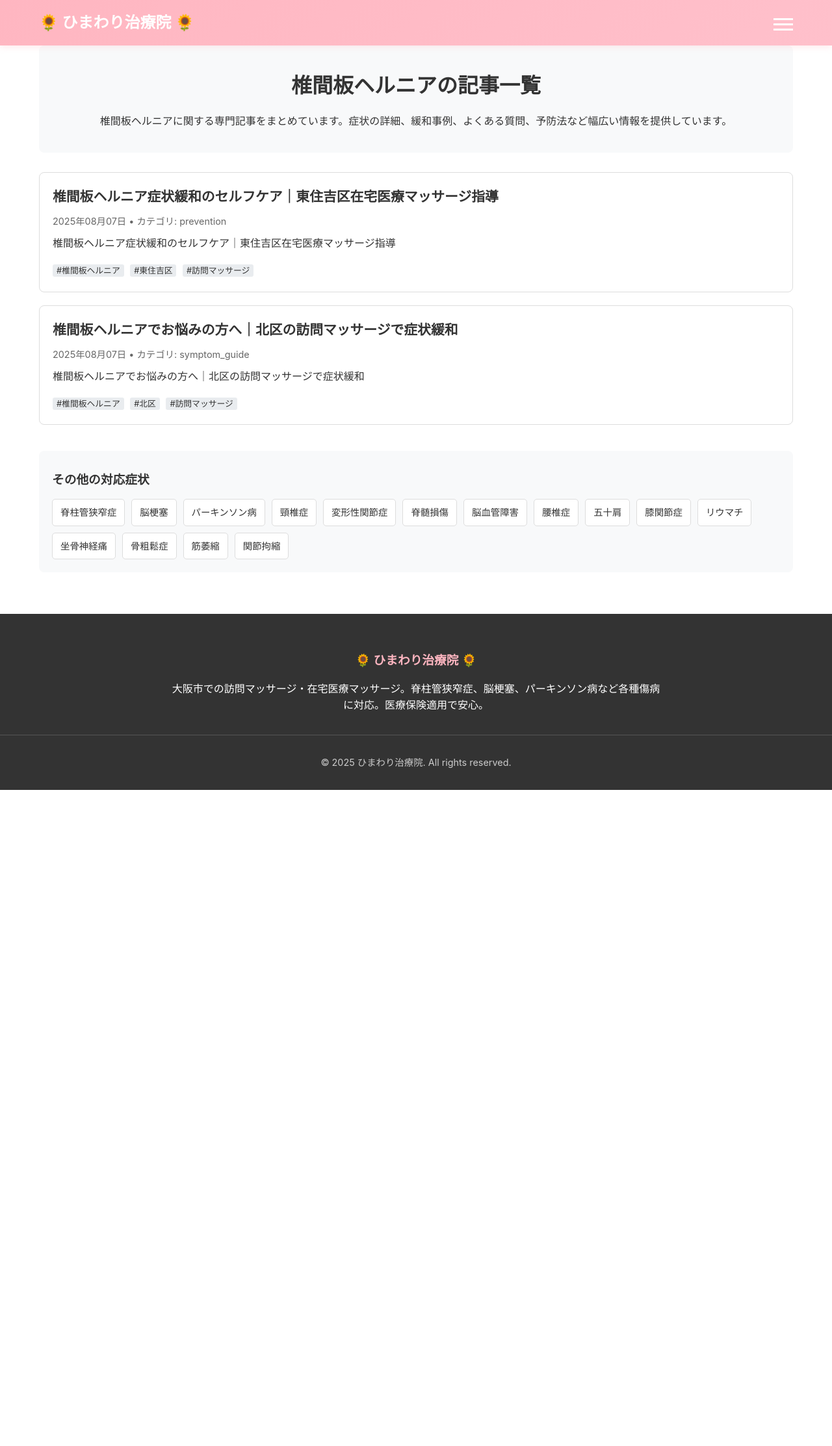
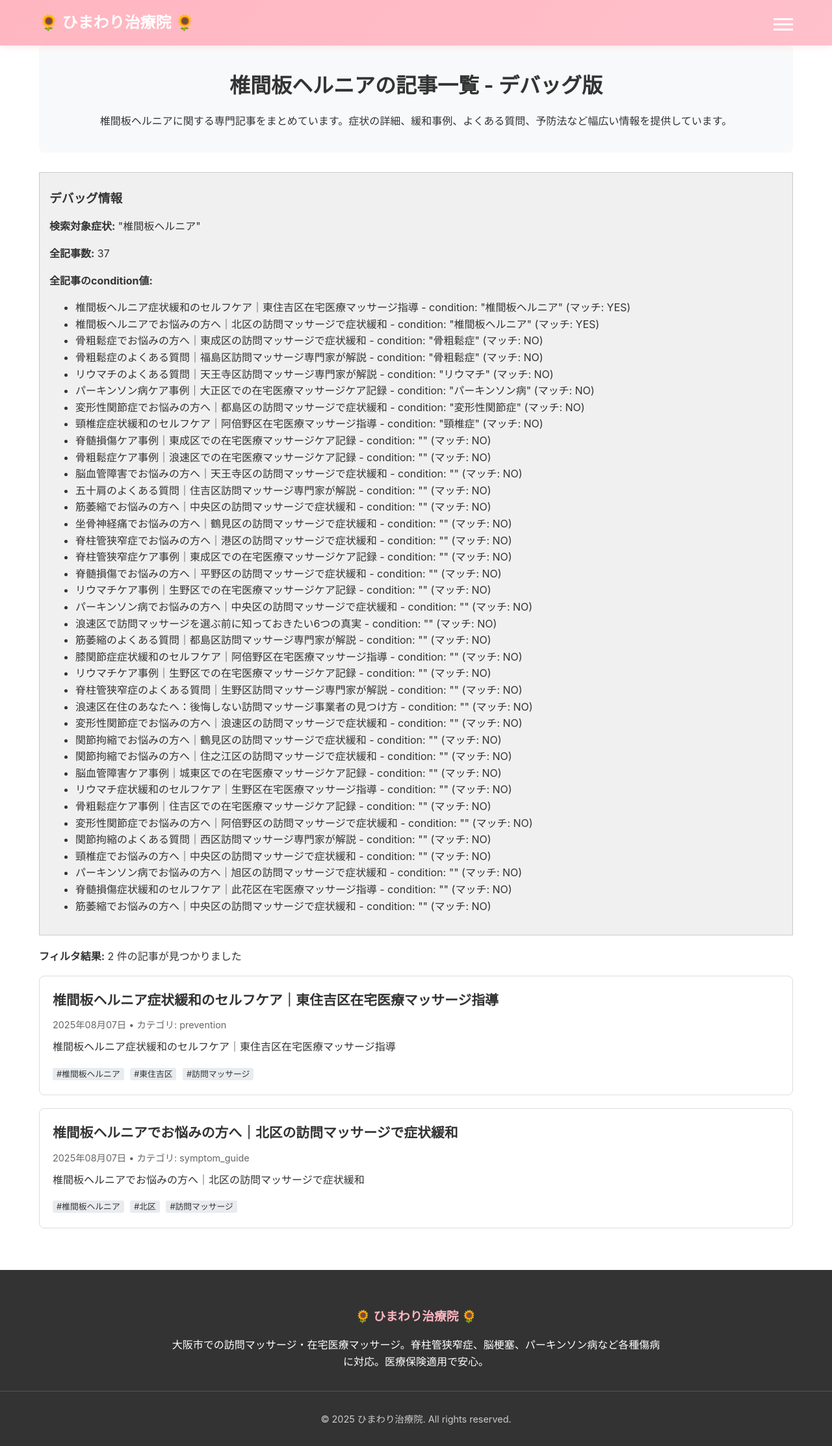
Before and after one commit to satoshi-kemmotsu/blog, a Jekyll site: the page built from symptoms/椎間板ヘルニア/index.html, in a window 1280 px wide. Shown: the whole page at 65% size. Built offline with Jekyll 4.4.1, drawn with Linux system fonts in a browser that asks for light colours; before the commit the page ends 1216 px from its top, so only the background shows below that.

Commit message:
デバッグ: 症状別ページの記事フィルタリング問題も調査
椎間板ヘルニアページにもデバッグ情報を追加

- symptom-archive-debug.html: 症状別デバッグレイアウト追加
- 椎間板ヘルニア/index.html: デバッグレイアウト適用

🤖 Generated with [Claude Code](https://claude.ai/code)

Co-Authored-By: Claude <noreply@anthropic.com>

```diff
--- /dev/null
+++ b/_layouts/symptom-archive-debug.html
@@ -0,0 +1,118 @@
+---
+layout: default
+---
+
+<div class="archive-header">
+  <h1>{{ page.symptom }}の記事一覧 - デバッグ版</h1>
+  <p>{{ page.symptom }}に関する専門記事をまとめています。症状の詳細、緩和事例、よくある質問、予防法など幅広い情報を提供しています。</p>
+</div>
+
+<!-- デバッグ情報 -->
+<div style="background: #f0f0f0; padding: 15px; margin: 20px 0; border: 1px solid #ccc;">
+  <h3>デバッグ情報</h3>
+  <p><strong>検索対象症状:</strong> "{{ page.symptom }}"</p>
+  <p><strong>全記事数:</strong> {{ site.posts | size }}</p>
+
+  <h4>全記事のcondition値:</h4>
+  <ul>
+  {% for post in site.posts %}
+    <li>{{ post.title }} - condition: "{{ post.condition }}" (マッチ: {% if post.condition == page.symptom %}YES{% else %}NO{% endif %})</li>
+  {% endfor %}
+  </ul>
+</div>
+
+<div class="archive-content">
+  {% assign symptom_posts = site.posts | where: "condition", page.symptom %}
+
+  <p><strong>フィルタ結果:</strong> {{ symptom_posts | size }} 件の記事が見つかりました</p>
+
+  {% if symptom_posts.size > 0 %}
+    <div class="posts-grid">
+      {% for post in symptom_posts %}
+        <article class="post-card">
+          <h2><a href="{{ post.url | relative_url }}">{{ post.title }}</a></h2>
+          <div class="post-meta">
+            <time datetime="{{ post.date | date_to_xmlschema }}">{{ post.date | date: "%Y年%m月%d日" }}</time>
+            {% if post.categories %}
+              • カテゴリ: {{ post.categories | join: ", " }}
+            {% endif %}
+          </div>
+          <div class="post-excerpt">
+            {{ post.description | default: post.excerpt | strip_html | truncate: 120 }}
+          </div>
+          <div class="post-tags">
+            {% for tag in post.tags %}
+              <span class="tag">#{{ tag }}</span>
+            {% endfor %}
+          </div>
+        </article>
+      {% endfor %}
+    </div>
+  {% else %}
+    <p>現在、{{ page.symptom }}に関する記事はありません。</p>
+  {% endif %}
+</div>
+
+<style>
+.archive-header {
+  text-align: center;
+  margin-bottom: 30px;
+  padding: 20px;
+  background: #f8f9fa;
+  border-radius: 8px;
+}
+
+.posts-grid {
+  display: grid;
+  gap: 20px;
+  margin-bottom: 40px;
+}
+
+.post-card {
+  border: 1px solid #ddd;
+  border-radius: 8px;
+  padding: 20px;
+  transition: box-shadow 0.3s ease;
+}
+
+.post-card:hover {
+  box-shadow: 0 4px 8px rgba(0,0,0,0.1);
+}
+
+.post-card h2 {
+  margin: 0 0 10px 0;
+  font-size: 1.3em;
+}
+
+.post-card h2 a {
+  text-decoration: none;
+  color: #333;
+}
+
+.post-card h2 a:hover {
+  color: #007cba;
+}
+
+.post-meta {
+  color: #666;
+  font-size: 0.9em;
+  margin-bottom: 10px;
+}
+
+.post-excerpt {
+  margin-bottom: 15px;
+  line-height: 1.6;
+}
+
+.post-tags {
+  margin-top: 10px;
+}
+
+.tag {
+  background: #e9ecef;
+  padding: 2px 6px;
+  border-radius: 3px;
+  font-size: 0.8em;
+  margin-right: 5px;
+}
+</style>
--- a/symptoms/椎間板ヘルニア/index.html
+++ b/symptoms/椎間板ヘルニア/index.html
@@ -1,5 +1,5 @@
 ---
-layout: symptom-archive
+layout: symptom-archive-debug
 title: "椎間板ヘルニアの記事一覧 | ひまわり治療院"
 description: "椎間板ヘルニアに関する訪問マッサージの専門記事一覧。症状の詳細、緩和事例、よくある質問、予防法など幅広い情報を提供。"
 symptom: "椎間板ヘルニア"
```
